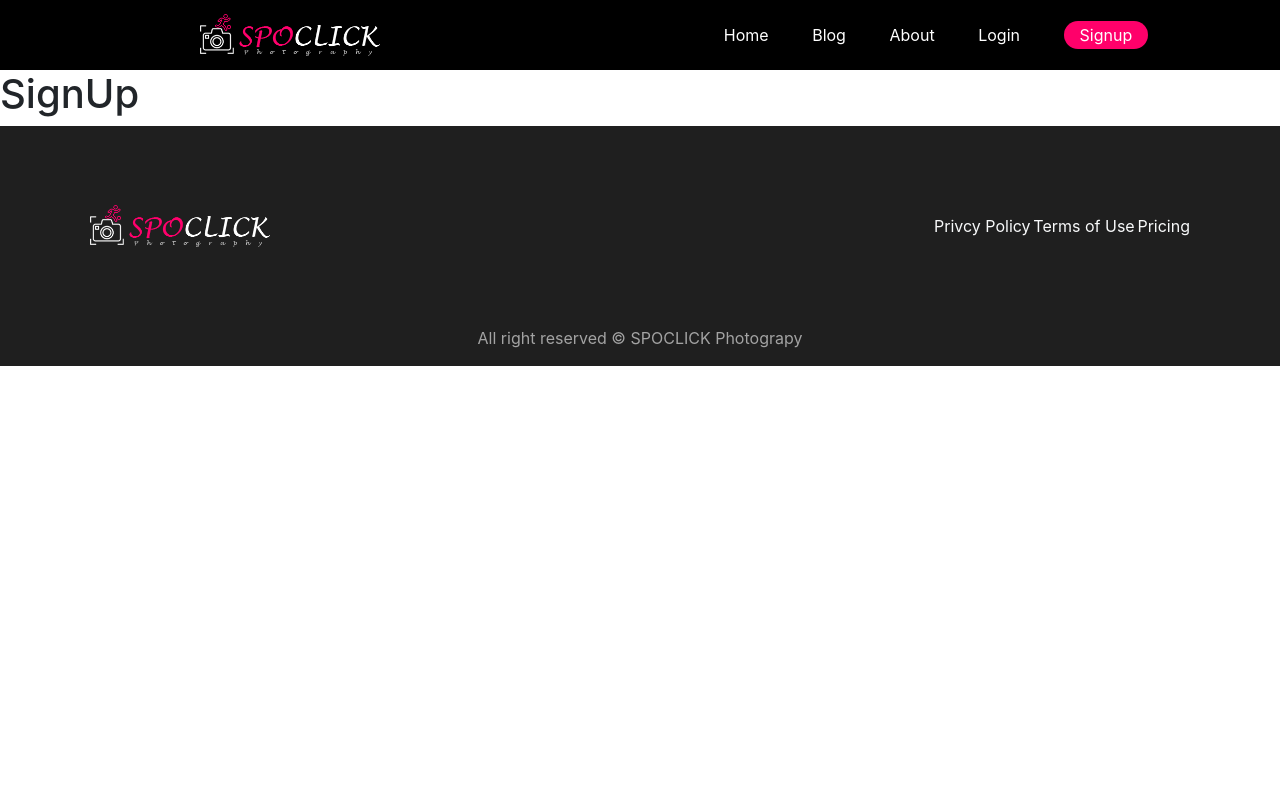
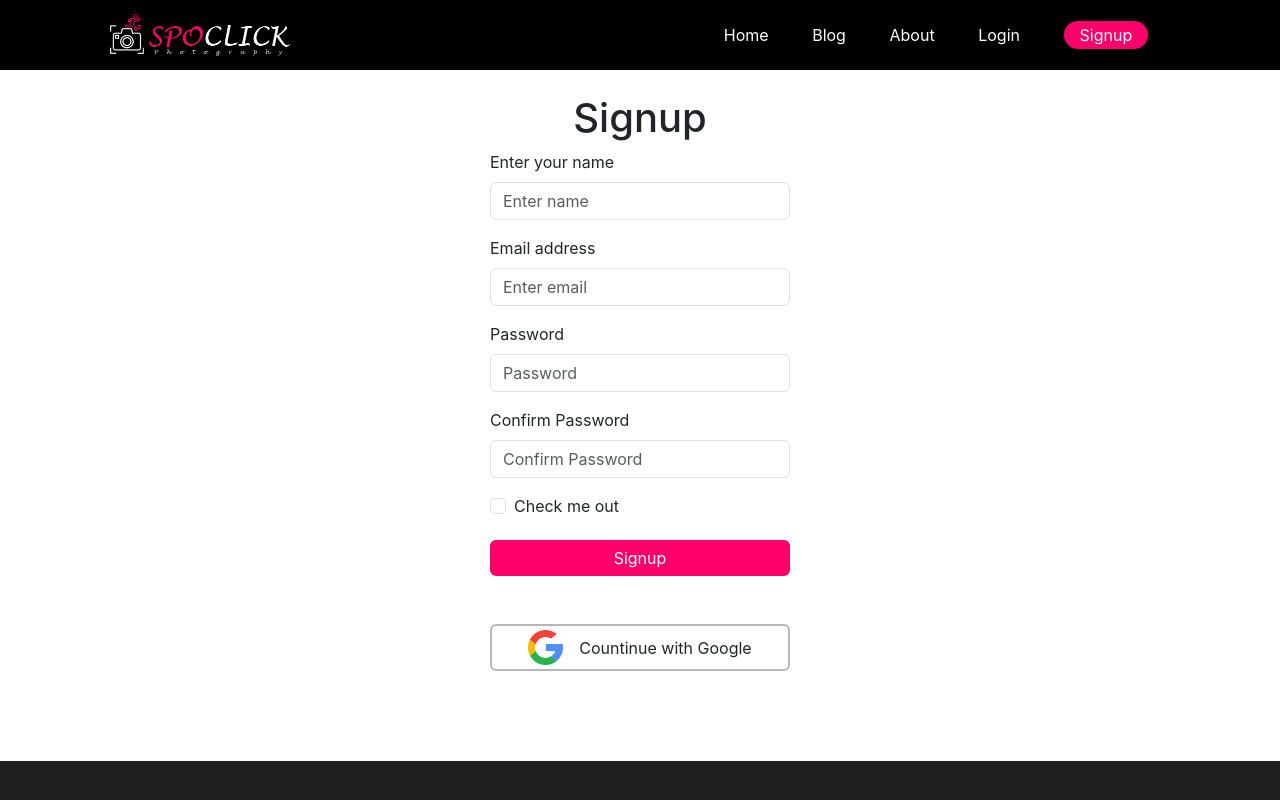
Before and after one commit to tajimulhasan/spoclick-photography, a React (Create React App) app: page /signup in a window 1280 px wide. Shown: the top 800 px of the page. Built offline with nearby package versions, Linux system fonts and the light colour scheme.

Commit message:
all ui is done

```diff
--- a/src/Footer/Footer.css
+++ b/src/Footer/Footer.css
@@ -1,6 +1,7 @@
 footer{
     background-color: rgb(31, 31, 31);
     height: 240px;
+    margin-top: 90px;
 }
 .all{
     height: 200px;
@@ -12,8 +13,11 @@ footer{
 .details p{
     margin: 0px 0px;
 }
-.logo{
+.logoF{
     margin-left: 90px;
+}
+.logoF img{
+        width: 200px;
 }
 .right{
     color: rgb(163, 163, 163);
--- a/src/Footer/Footer.js
+++ b/src/Footer/Footer.js
@@ -5,7 +5,7 @@ const Footer = () => {
     return (
        <footer className=''>
          <div className="all d-flex justify-content-between align-items-center text-center">
-         <div className="logo">
+         <div className="logoF">
                   <img src={image} alt="" />
             </div>
             <div className="details d-flex justify-content-between align-items-center text-center text-light">
@@ -14,7 +14,7 @@ const Footer = () => {
                <p>Pricing</p>
             </div>
          </div>
-         <p className='m-0 text-center right'>All right reserved © SPOCLICK Photograpy</p>
+         <p className='m-0 text-center right'>All right reserved © SPOCLICK Photography</p>
        </footer>
     );
 };
--- a/src/Pages/About/About.css
+++ b/src/Pages/About/About.css
@@ -0,0 +1,11 @@
+.profile img{
+    width: 170px;
+}
+.paragraph {
+   display: flex;
+   justify-content: center;
+
+}
+.paragraph p{
+    width: 50%;
+}
--- a/src/Pages/About/About.js
+++ b/src/Pages/About/About.js
@@ -1,9 +1,16 @@
 import React from 'react';
-
+import './About.css';
+import profile from '../../images/111.png';
 const About = () => {
     return (
-        <div>
-            <h1>This is me</h1>
+        <div className='text-center mt-5'>
+            <div className="profile">
+                <img src={profile} alt="" />
+            </div>
+            <h3 className='text-center'>Tajimul Hasan</h3>
+            <div className="paragraph">
+                <p>I am Tajimul Hasan from the University of Rajshahi. I have learned Hypertext Markup Language, Cascading Style Sheets, Javascript, and React JS (which is a library of JS). I have also learned Bootstrap and Tailwind CSS (CSS framworks). I am confidently prepared to develop a simple portfolio site for you.</p>
+            </div>
         </div>
     );
 };
--- a/src/Pages/Auth/Login/Login.js
+++ b/src/Pages/Auth/Login/Login.js
@@ -1,10 +1,29 @@
 import React from 'react';
+import { Button, Form } from 'react-bootstrap';
+import Social from '../Social/Social';
 
 const Login = () => {
     return (
-        <div>
-            <h1>Login</h1>
-        </div>
+        <div className='mt-4'>
+        <h1 className='text-center'>Login</h1>
+      <Form>
+<Form.Group className="mb-3" controlId="formBasicEmail">
+  <Form.Label>Email address</Form.Label>
+  <Form.Control type="email" placeholder="Enter email" required />
+</Form.Group>
+
+<Form.Group className="mb-3" controlId="formBasicPassword">
+  <Form.Label>Password</Form.Label>
+  <Form.Control type="password" placeholder="Password" required />
+</Form.Group>
+<Button className='signup-button' variant="primary" type="submit">
+  Login
+</Button>
+</Form><br /><br />
+<div className="social text-center">
+<Social></Social>
+</div>
+  </div>
     );
 };
 
--- a/src/Pages/Auth/SignUp/SignUp.css
+++ b/src/Pages/Auth/SignUp/SignUp.css
@@ -0,0 +1,10 @@
+form{
+    width: 300px;
+    margin: 0px auto;
+}
+.signup-button{
+    margin-top: 6px;
+    width: 300px;
+    background-color: #ff006a;
+    border: none;
+}
--- a/src/Pages/Auth/SignUp/SignUp.js
+++ b/src/Pages/Auth/SignUp/SignUp.js
@@ -1,9 +1,40 @@
 import React from 'react';
+import { Button, Form } from 'react-bootstrap';
+import './SignUp.css';
+import Social from '../Social/Social';
 
 const SignUp = () => {
     return (
-        <div>
-            <h1>SignUp</h1>
+        <div className='mt-4'>
+              <h1 className='text-center'>Signup</h1>
+            <Form>
+      <Form.Group className="mb-3" controlId="formBasicEmail">
+        <Form.Label>Enter your name</Form.Label>
+        <Form.Control type="text" placeholder="Enter name" />
+      </Form.Group>
+      <Form.Group className="mb-3" controlId="formBasicEmail">
+        <Form.Label>Email address</Form.Label>
+        <Form.Control type="email" placeholder="Enter email" required />
+      </Form.Group>
+
+      <Form.Group className="mb-3" controlId="formBasicPassword">
+        <Form.Label>Password</Form.Label>
+        <Form.Control type="password" placeholder="Password" required />
+      </Form.Group>
+      <Form.Group className="mb-3" controlId="formBasicPassword">
+        <Form.Label>Confirm Password</Form.Label>
+        <Form.Control type="password" placeholder="Confirm Password" required/>
+      </Form.Group>
+      <Form.Group className="mb-3" controlId="formBasicCheckbox">
+        <Form.Check type="checkbox" label="Check me out" />
+      </Form.Group>
+      <Button className='signup-button' variant="primary" type="submit">
+        Signup
+      </Button>
+    </Form><br /><br />
+   <div className="social text-center">
+   <Social></Social>
+   </div>
         </div>
     );
 };
--- /dev/null
+++ b/src/Pages/Auth/Social/Social.css
@@ -0,0 +1,21 @@
+.img img{
+    width: 35px;
+}
+.para p{
+    margin: 0px;
+}
+.google-button{
+    width: 300px;
+    cursor: pointer;
+    margin: 0px auto;
+    display: flex;
+    justify-content: center;
+    align-items: center;
+    border: 2px solid rgb(184, 184, 184);
+    padding: 4px;
+    border-radius: 6px;
+    -webkit-border-radius: 6px;
+    -moz-border-radius: 6px;
+    -ms-border-radius: 6px;
+    -o-border-radius: 6px;
+}
--- /dev/null
+++ b/src/Pages/Auth/Social/Social.js
@@ -0,0 +1,19 @@
+import React from 'react';
+import googleLogo from '../../../images/google.png';
+import './Social.css';
+const Social = () => {
+    return (
+
+            <div className="google-button">
+                <div className="img me-2">
+                    <img src={googleLogo} alt="" />
+                </div>
+                <div className="para ms-2">
+                    <p>Countinue with Google</p>
+                </div>
+            </div>
+
+    );
+};
+
+export default Social;
--- a/src/Pages/Blog/Blog.css
+++ b/src/Pages/Blog/Blog.css
@@ -0,0 +1,16 @@
+.p-question{
+    width: 700px;
+    height: max-content;
+    padding: 12px;
+    margin: 24px;
+    background-color: #fff6fa;
+    box-shadow: rgba(99, 99, 99, 0.2) 0px 2px 8px 0px;
+    border-radius: 6px;
+    -webkit-border-radius: 6px;
+    -moz-border-radius: 6px;
+    -ms-border-radius: 6px;
+    -o-border-radius: 6px;
+}
+.question h2{
+
+}
--- a/src/Pages/Blog/Blog.js
+++ b/src/Pages/Blog/Blog.js
@@ -1,10 +1,42 @@
 import React from 'react';
-
+import './Blog.css';
 const Blog = () => {
     return (
-        <div>
-            <h2>this is blog</h2>
+       <div className="main-parent d-flex justify-content-center">
+         <div>
+                <div className="p-question">
+                <div className="question">
+                    <h3 className='text-center'>Difference between authorization and authentication: </h3>
+                    <h4>Authentication: </h4>
+                    <p>Authentication is the process of verifying the identity of a user. The main goal of authentication is to ensure the exact identity of a user. Authentication methods include passwords, biometrics such as fingerprints or facial recognition, smart cards, two-factor authentication, and more.</p>
+                </div>
+                <div className="question">
+                    <h4>Authorization: </h4>
+                    <p> Authorization is the process of granting or denying access to specific resources or actions based on the authenticated entity's permissions and privileges. It determines what actions or resources a user, system, or application is allowed to access or modify after their identity has been authenticated.</p>
+                </div>
+                </div>
+               <div className="p-question">
+               <div className="question">
+
+                  <h3>Why are you using firebase?</h3>
+                  <p>It allows real-time database connection, which means multiple users can see the changes in the data when the data gets created or edited. Data transmission is handled with web sockets so you don't have to send requests to get new data, you only need to subscribe once.</p>
+              </div>
+              <div className="question">
+                  <h3>What other options do you have to implement authentication?</h3>
+                  <p>1. Multi-factor authentication</p>
+                  <p>2. Biometrics</p>
+                  <p>3. OpenID</p>
+                  <p>4. Passwordless authentication</p>
+              </div>
+               </div>
+               <div className="p-question">
+               <div className="question">
+                    <h3>What other services does firebase provide other than authentication?</h3>
+                    <p>All the Firebase Apps registered to the same Firebase project share the same backends, like Firebase Hosting, Authentication, Realtime Database, Cloud Firestore, Cloud Storage, and Cloud Functions.</p>
+                </div>
+               </div>
         </div>
+       </div>
     );
 };
 
```
Also changed, not shown: src/images/111.png (added), src/images/google.png (added).
